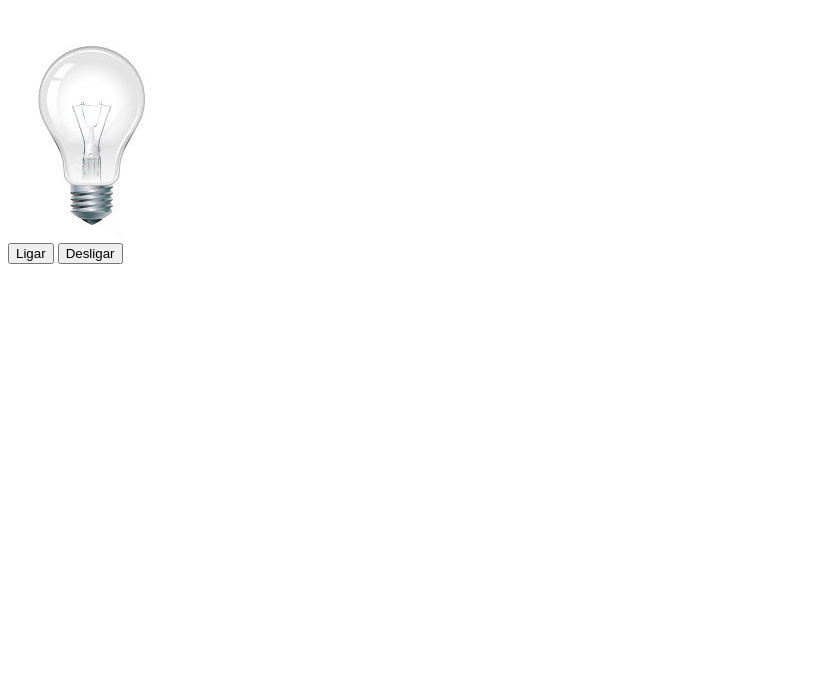
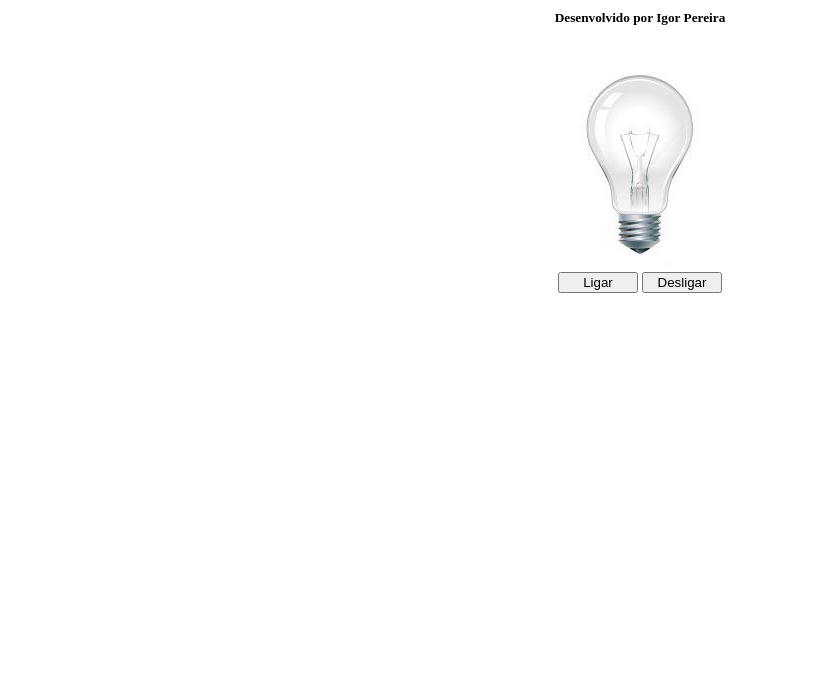
Before and after one commit to igor-wp/projetos-lampada, a plain HTML site: page index.html in a window 1280 px wide. Shown: the part 100-800 px from the top of the page, without its empty margins (0-830 px from the left). Drawn offline with Linux system fonts and the light colour scheme.

Commit message:
css básico

```diff
--- a/index.html
+++ b/index.html
@@ -6,7 +6,7 @@
     <link rel="stylesheet" href="style.css">
     <title>Project Lamp</title>
 </head>
-<body>
+<body background="">
     <header>
         <h1>PPROJECT LAMP</h1>
         <h5>Desenvolvido por Igor Pereira</h5>
--- a/style.css
+++ b/style.css
@@ -0,0 +1,8 @@
+header, article{
+   display: flex;
+   flex-direction: column;
+   align-items: center;
+}
+button{
+    width: 80px;
+}
```
